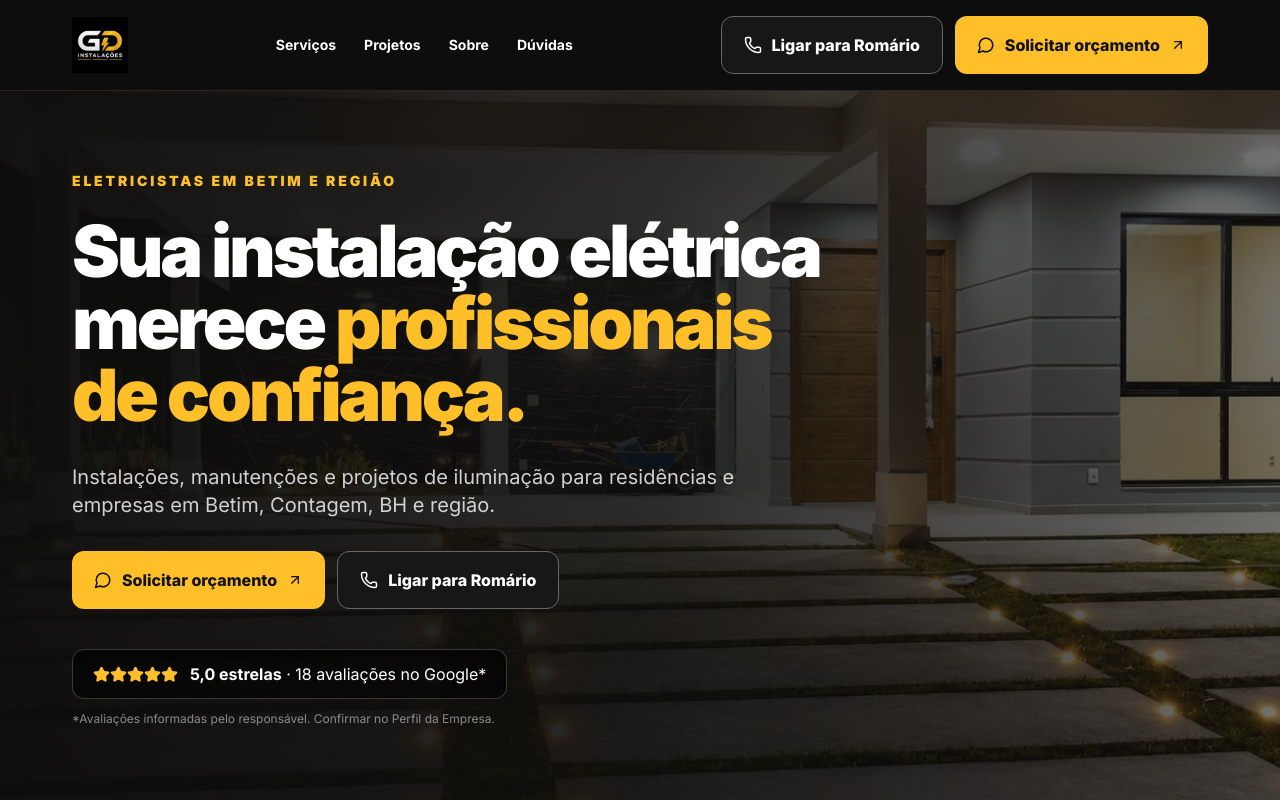
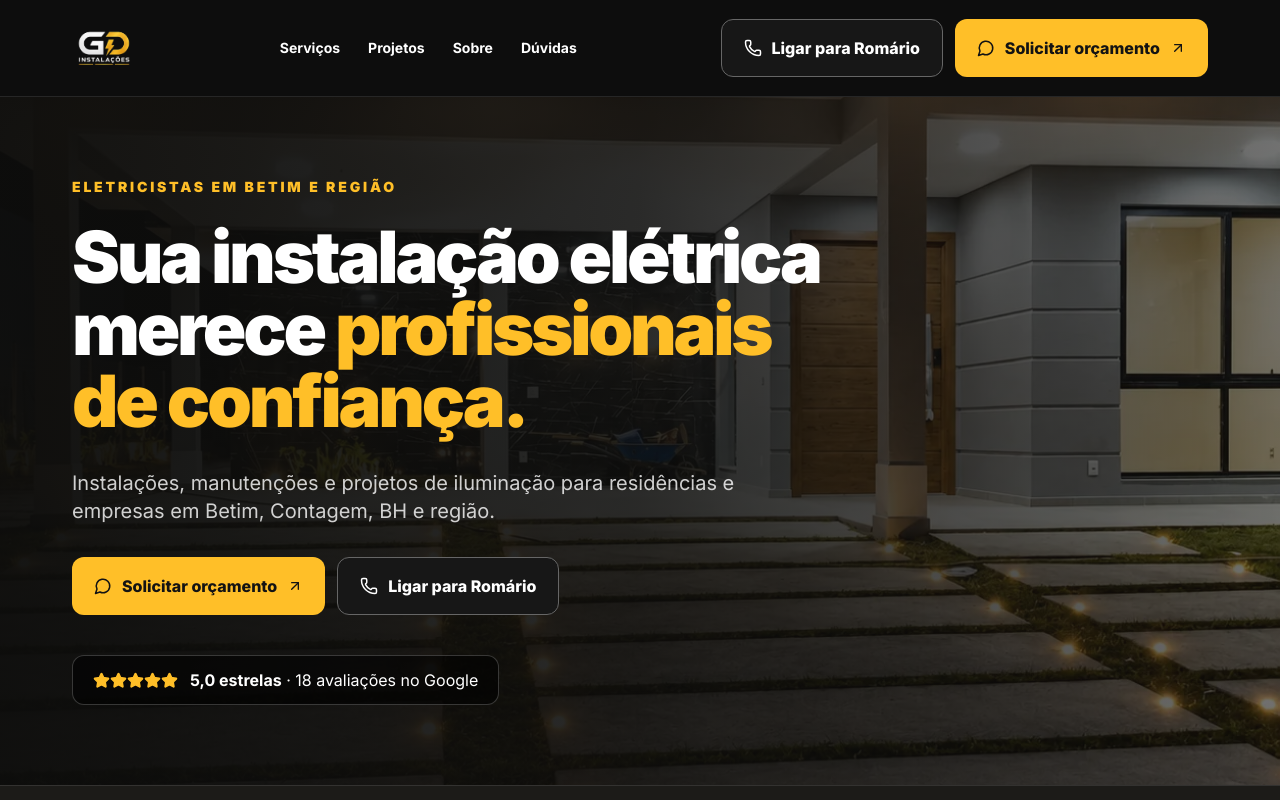
Before and after one commit to Dev-Willer/gd-instalacoes, a React (Vite) app: page / in a window 1280 px wide. Shown: the top 800 px of the page. Built offline with nearby package versions, Linux system fonts and the light colour scheme.

Commit message:
Remove ratings disclaimer and improve original logo on dark header

```diff
--- a/src/App.jsx
+++ b/src/App.jsx
@@ -10,8 +10,8 @@
 export default function App(){
 const [menu,setMenu]=useState(false);
 useEffect(()=>{const d={'@context':'https://schema.org','@type':'Electrician',name:'GD Instalações Elétricas',telephone:'+55 31 99557-6343',description:'Instalações e manutenção elétrica residencial e comercial em Betim e região',address:{'@type':'PostalAddress',addressLocality:'Betim',addressRegion:'MG',addressCountry:'BR'},areaServed:['Betim','Contagem','Belo Horizonte']};const el=document.createElement('script');el.type='application/ld+json';el.textContent=JSON.stringify(d);document.head.appendChild(el);return()=>el.remove()},[]);
-return <><header className="sticky top-0 z-50 bg-[#0e0e0e]/95 backdrop-blur-xl border-b border-white/10"><div className="container-gd flex items-center justify-between py-4 gap-4"><a href="#inicio" aria-label="GD Instalações Elétricas — início" className="shrink-0 flex items-center"><img src="/images/logo.webp" alt="GD Instalações Elétricas" className="h-12 md:h-14 w-auto max-w-[185px] md:max-w-[205px] object-contain" /></a><nav className="hidden md:flex gap-7 text-sm font-bold"><a href="#servicos">Serviços</a><a href="#projetos">Projetos</a><a href="#sobre">Sobre</a><a href="#duvidas">Dúvidas</a></nav><div className="hidden md:flex gap-3"><Call/><Btn/></div><button className="md:hidden p-2" aria-label="Menu" onClick={()=>setMenu(!menu)}>{menu?<X/>:<Menu/>}</button></div>{menu&&<nav className="container-gd pb-5 flex flex-col gap-4 md:hidden"><a href="#servicos" onClick={()=>setMenu(false)}>Serviços</a><a href="#projetos" onClick={()=>setMenu(false)}>Projetos</a><a href="#sobre" onClick={()=>setMenu(false)}>Sobre</a><Btn/></nav>}</header>
-<main><section id="inicio" className="relative min-h-[680px] flex items-center py-20"><div className="absolute inset-0 bg-[linear-gradient(90deg,#0d0d0cf7,#0d0d0ce0,#0d0d0c95),url('/images/fachada.webp')] bg-center bg-cover"/><div className="container-gd relative w-full"><div className="max-w-3xl"><p className="gold uppercase font-black tracking-[.2em] text-sm mb-6">Eletricistas em Betim e região</p><h1 className="text-5xl md:text-7xl font-black leading-[1.05] mb-8">Sua instalação elétrica merece <span className="gold">profissionais de confiança.</span></h1><p className="text-xl text-white/80 max-w-2xl mb-8">Instalações, manutenções e projetos de iluminação para residências e empresas em Betim, Contagem, BH e região.</p><div className="flex flex-wrap gap-3 mb-10"><Btn/><Call/></div><div className="inline-flex flex-wrap items-center gap-3 border border-white/20 rounded-xl bg-black/60 px-5 py-3"><span className="gold flex">{[0,1,2,3,4].map(i=><Star key={i} size={17} fill="currentColor"/>)}</span><span><b>5,0 estrelas</b> · 18 avaliações no Google*</span></div><p className="text-white/50 text-xs mt-3">*Avaliações informadas pelo responsável. Confirmar no Perfil da Empresa.</p></div></div></section>
+return <><header className="sticky top-0 z-50 bg-[#0e0e0e]/95 backdrop-blur-xl border-b border-white/10"><div className="container-gd flex items-center justify-between py-4 gap-4"><a href="#inicio" aria-label="GD Instalações Elétricas — início" className="shrink-0 flex items-center"><img src="/images/logo.webp" alt="GD Instalações Elétricas" className="h-14 md:h-16 w-auto max-w-[210px] md:max-w-[235px] object-contain mix-blend-screen" /></a><nav className="hidden md:flex gap-7 text-sm font-bold"><a href="#servicos">Serviços</a><a href="#projetos">Projetos</a><a href="#sobre">Sobre</a><a href="#duvidas">Dúvidas</a></nav><div className="hidden md:flex gap-3"><Call/><Btn/></div><button className="md:hidden p-2" aria-label="Menu" onClick={()=>setMenu(!menu)}>{menu?<X/>:<Menu/>}</button></div>{menu&&<nav className="container-gd pb-5 flex flex-col gap-4 md:hidden"><a href="#servicos" onClick={()=>setMenu(false)}>Serviços</a><a href="#projetos" onClick={()=>setMenu(false)}>Projetos</a><a href="#sobre" onClick={()=>setMenu(false)}>Sobre</a><Btn/></nav>}</header>
+<main><section id="inicio" className="relative min-h-[680px] flex items-center py-20"><div className="absolute inset-0 bg-[linear-gradient(90deg,#0d0d0cf7,#0d0d0ce0,#0d0d0c95),url('/images/fachada.webp')] bg-center bg-cover"/><div className="container-gd relative w-full"><div className="max-w-3xl"><p className="gold uppercase font-black tracking-[.2em] text-sm mb-6">Eletricistas em Betim e região</p><h1 className="text-5xl md:text-7xl font-black leading-[1.05] mb-8">Sua instalação elétrica merece <span className="gold">profissionais de confiança.</span></h1><p className="text-xl text-white/80 max-w-2xl mb-8">Instalações, manutenções e projetos de iluminação para residências e empresas em Betim, Contagem, BH e região.</p><div className="flex flex-wrap gap-3 mb-10"><Btn/><Call/></div><div className="inline-flex flex-wrap items-center gap-3 border border-white/20 rounded-xl bg-black/60 px-5 py-3"><span className="gold flex">{[0,1,2,3,4].map(i=><Star key={i} size={17} fill="currentColor"/>)}</span><span><b>5,0 estrelas</b> · 18 avaliações no Google</span></div></div></div></section>
 <section className="bg-[#1c1b18] border-y border-white/10"><div className="container-gd py-7 flex flex-wrap gap-8 justify-around text-sm font-bold"><span className="flex gap-2 items-center"><ShieldCheck className="gold"/> Segurança e cuidado</span><span className="flex gap-2 items-center"><MapPin className="gold"/> Betim e região metropolitana</span><span className="flex gap-2 items-center"><MessageCircle className="gold"/> Orçamento direto no WhatsApp</span></div></section>
 <section className="section" id="servicos"><div className="container-gd"><p className="gold font-black uppercase tracking-widest text-sm mb-3">Nossos serviços</p><h2 className="text-4xl md:text-5xl font-black max-w-3xl mb-12">Tudo que seu imóvel precisa em <span className="gold">soluções elétricas.</span></h2><div className="grid sm:grid-cols-2 lg:grid-cols-3 gap-4">{services.map(([title,desc,Icon],i)=><article key={title} className="rounded-2xl bg-[#191917] border border-white/10 hover:border-yellow-500/50 transition p-7"><Icon size={32} className="gold mb-6"/><p className="gold text-xs font-black tracking-widest mb-2">0{i+1}</p><h3 className="text-xl font-black mb-3">{title}</h3><p className="text-white/65 text-sm min-h-16">{desc}</p><a className="gold font-bold inline-flex gap-2 items-center mt-6" href={wa(title)} target="_blank" rel="noopener noreferrer">Consultar serviço <ArrowUpRight size={16}/></a></article>)}</div></div></section>
 <section id="projetos" className="section bg-[#191918]"><div className="container-gd"><p className="gold font-black tracking-widest uppercase text-sm mb-4">Portfólio</p><h2 className="text-4xl md:text-5xl font-black mb-4">Resultados que você <span className="gold">pode ver.</span></h2><p className="text-white/60 max-w-xl mb-9">Registros de instalações e projetos apresentados pela equipe da GD.</p><div className="grid grid-cols-2 md:grid-cols-3 gap-4">{gallery.map(([file,label])=><figure key={file} className="rounded-2xl overflow-hidden bg-[#252525] border border-white/10"><img className="w-full aspect-[4/3] object-cover" loading="lazy" src={'/images/'+file} alt={label+' realizada pela GD Instalações'}/><figcaption className="font-bold p-4">{label}</figcaption></figure>)}</div><div className="mt-10"><Btn label="Quero um orçamento para meu projeto" subject="um projeto de iluminação"/></div></div></section>
```
